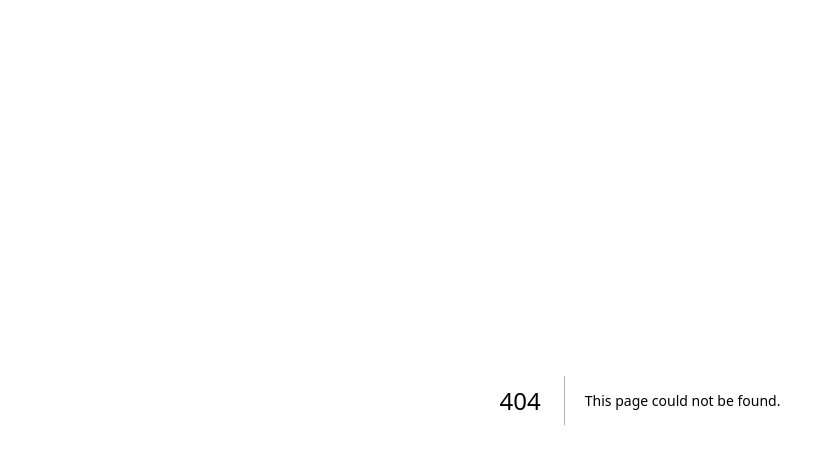
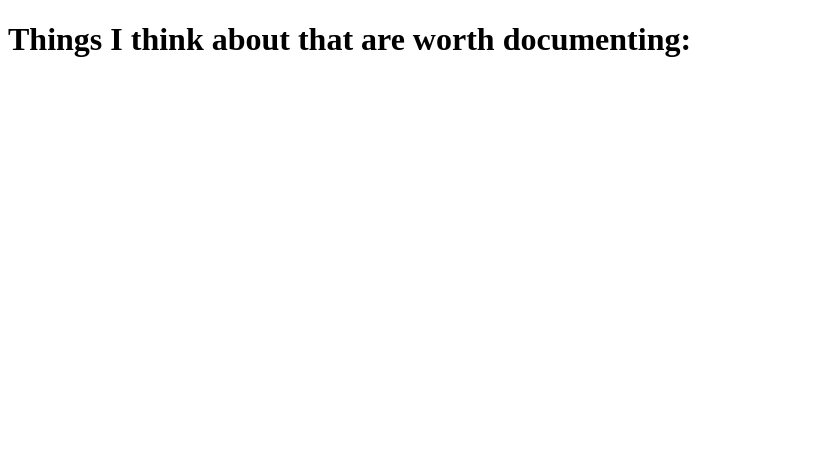
Before and after one commit to v2ganesan/portfolio, a Next.js app: page /blog in a window 1280 px wide. Before the commit this address had no page. Shown: the top 464 px of the page, without its empty margins (0-835 px from the left). Built offline with nearby package versions, Linux system fonts and the light colour scheme.

Commit message:
empty pages for blog, exp, and proj

```diff
--- /dev/null
+++ b/app/blog/page.js
@@ -0,0 +1,5 @@
+export default function Blog () {
+    return (
+        <h1> Things I think about that are worth documenting: </h1>
+    )
+}
--- /dev/null
+++ b/app/experience/page.js
@@ -0,0 +1,5 @@
+export default function Experience (){
+    return (
+        <h1> Professional Experience </h1>
+    )
+}
--- /dev/null
+++ b/app/projects/page.js
@@ -0,0 +1,6 @@
+export default function Projects () {
+    return (
+        <h1> My Projects: </h1>
+    )
+
+}
```
